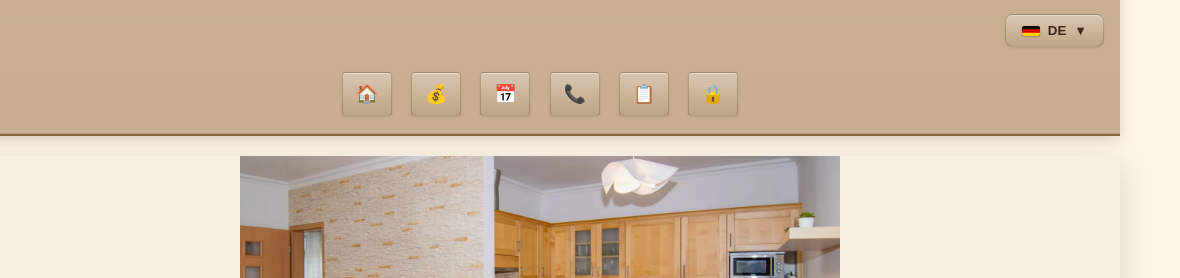
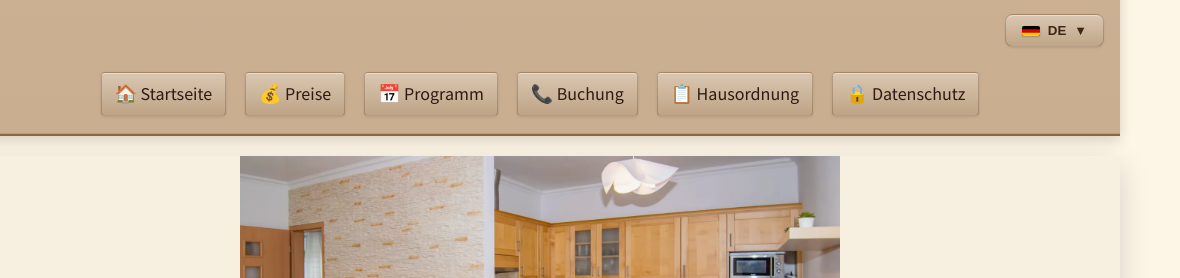
Before and after one commit to ferencstrenner/pedetti, an Eleventy site: page src/de/gdpr.md in a window 1280 px wide. Shown: the part 121-399 px from the top of the page, 100-1280 px from the left. Built offline with nearby package versions, Linux system fonts and the light colour scheme; Eleventy itself is replaced by a stand-in of ours; files that its build step writes are made by us from their sources; what markdown-it-attrs would draw is missing.

Commit message:
Ensure nav labels always render with per-language fallbacks

```diff
--- a/src/_includes/header.njk
+++ b/src/_includes/header.njk
@@ -1,4 +1,6 @@
 <header>
+    {% set t = translations[lang] or translations['hu'] %}
+    {% set nav = t.nav or {} %}
     <div class="header-content">
         <div class="site-tagline">
             <div class="tagline-text">
@@ -20,12 +22,12 @@
             <button class="hamburger" aria-controls="main-nav" aria-expanded="false" aria-label="Menü">☰</button>
 
             <nav id="main-nav">
-                <a href="/{{ lang }}/">🏠 {{ (translations[lang] or translations['hu']).nav.home }}</a>
-                <a href="/{{ lang }}/price/">💰 {{ (translations[lang] or translations['hu']).nav.price }}</a>
-                <a href="/{{ lang }}/prog/">📅 {{ (translations[lang] or translations['hu']).nav.prog }}</a>
-                <a href="/{{ lang }}/contact/">📞 {{ (translations[lang] or translations['hu']).nav.contact }}</a>
-                <a href="/{{ lang }}/rules/">📋 {{ (translations[lang] or translations['hu']).nav.rules }}</a>
-                <a href="/{{ lang }}/gdpr/">🔒 {{ (translations[lang] or translations['hu']).nav.gdpr }}</a>
+                <a href="/{{ lang }}/">🏠 {% if nav.home %}{{ nav.home }}{% elif lang == 'en' %}Home{% elif lang == 'de' %}Startseite{% else %}Kezdőlap{% endif %}</a>
+                <a href="/{{ lang }}/price/">💰 {% if nav.price %}{{ nav.price }}{% elif lang == 'en' %}Prices{% elif lang == 'de' %}Preise{% else %}Árak{% endif %}</a>
+                <a href="/{{ lang }}/prog/">📅 {% if nav.prog %}{{ nav.prog }}{% elif lang == 'en' %}Programs{% elif lang == 'de' %}Programm{% else %}Programok{% endif %}</a>
+                <a href="/{{ lang }}/contact/">📞 {% if nav.contact %}{{ nav.contact }}{% elif lang == 'en' %}Booking{% elif lang == 'de' %}Buchung{% else %}Foglalás{% endif %}</a>
+                <a href="/{{ lang }}/rules/">📋 {% if nav.rules %}{{ nav.rules }}{% elif lang == 'en' %}House Rules{% elif lang == 'de' %}Hausordnung{% else %}Házirend{% endif %}</a>
+                <a href="/{{ lang }}/gdpr/">🔒 {% if nav.gdpr %}{{ nav.gdpr }}{% elif lang == 'en' %}Privacy Policy{% elif lang == 'de' %}Datenschutz{% else %}Adatkezelés{% endif %}</a>
             </nav>
     </div>
 </header>
```
